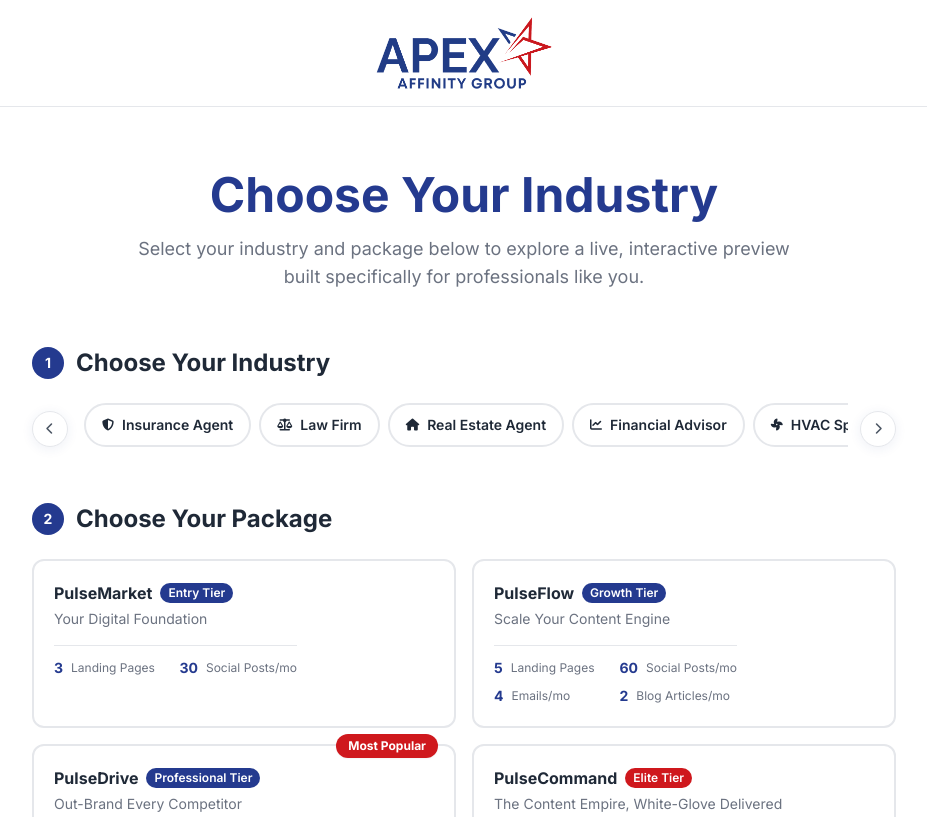
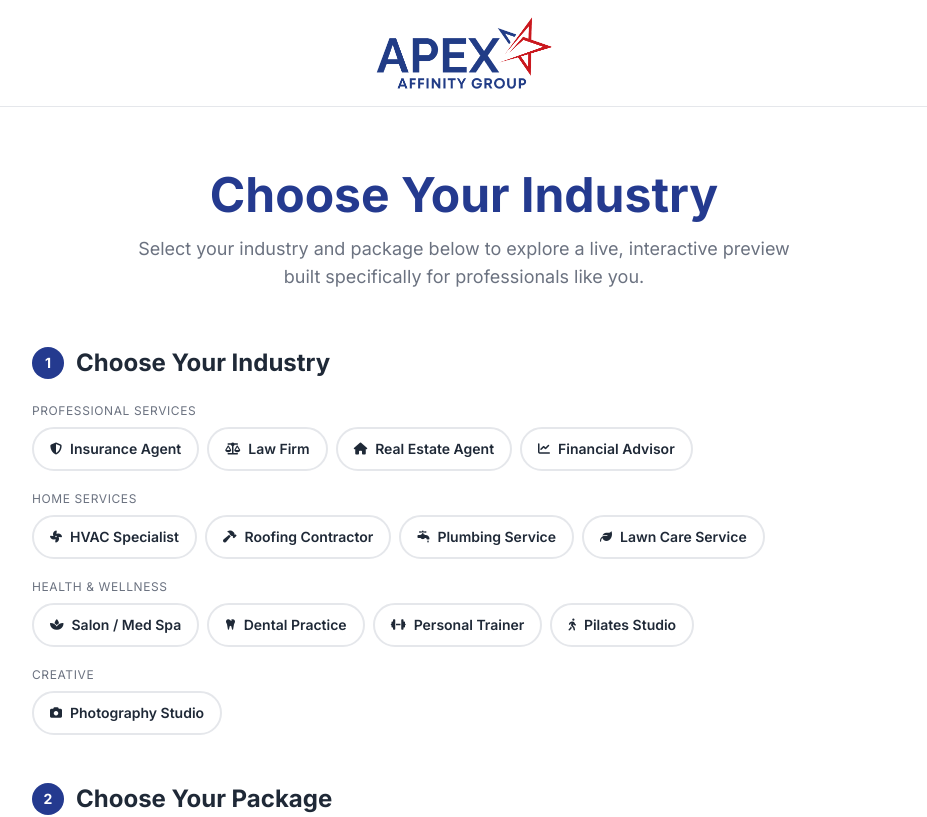
Before and after one commit to DessiM15/apex-demos, a Next.js app: page /demo/select in a window 1280 px wide. Shown: the top 817 px of the page, without its empty margins (176-1103 px from the left). Built offline with nearby package versions, Linux system fonts and the light colour scheme.

Commit message:
Categorize industries under grouped headers on select page
Replace horizontal scroll strip with category-grouped layout
(Professional Services, Home Services, Health & Wellness, Creative)
so industries wrap naturally and are easier to scan.

Co-Authored-By: Claude Opus 4.6 <noreply@anthropic.com>

```diff
--- a/app/demo/select/page.tsx
+++ b/app/demo/select/page.tsx
@@ -1,5 +1,5 @@
 'use client'
-import { useState, useRef } from 'react'
+import { useState } from 'react'
 import { AnimatePresence } from 'framer-motion'
 import { useRouter } from 'next/navigation'
 import { motion } from 'framer-motion'
@@ -8,10 +8,11 @@ import { staggerContainer, fadeInUp, viewport } from '@/lib/animations'
 import { packages, PackageSlug } from '@/data/packages'
 import { industries, IndustrySlug } from '@/data/industries'
 
-const industryList: IndustrySlug[] = [
-  'insurance', 'lawfirm', 'realestate', 'financial',
-  'hvac', 'roofing', 'salonspa', 'photography',
-  'dental', 'plumbing', 'trainer', 'pilates', 'lawncare',
+const industryCategories: { label: string; slugs: IndustrySlug[] }[] = [
+  { label: 'Professional Services', slugs: ['insurance', 'lawfirm', 'realestate', 'financial'] },
+  { label: 'Home Services',        slugs: ['hvac', 'roofing', 'plumbing', 'lawncare'] },
+  { label: 'Health & Wellness',    slugs: ['salonspa', 'dental', 'trainer', 'pilates'] },
+  { label: 'Creative',             slugs: ['photography'] },
 ]
 const packageList:  PackageSlug[]  = ['pulsemarket', 'pulseflow', 'pulsedrive', 'pulsecommand']
 
@@ -20,21 +21,11 @@ export default function DemoSelectorPage() {
   const [selectedIndustry, setSelectedIndustry] = useState<IndustrySlug | null>(null)
   const [selectedPackage,  setSelectedPackage]  = useState<PackageSlug  | null>(null)
   const [hoveredPackage,   setHoveredPackage]   = useState<PackageSlug  | null>(null)
-  const scrollRef = useRef<HTMLDivElement>(null)
 
   function handleGo() {
     if (selectedIndustry && selectedPackage) {
       router.push(`/demo/${selectedIndustry}/${selectedPackage}`)
     }
-  }
-
-  function scrollIndustries(direction: 'left' | 'right') {
-    if (!scrollRef.current) return
-    const scrollAmount = 300
-    scrollRef.current.scrollBy({
-      left: direction === 'left' ? -scrollAmount : scrollAmount,
-      behavior: 'smooth',
-    })
   }
 
   return (
@@ -60,7 +51,7 @@ export default function DemoSelectorPage() {
           </p>
         </motion.div>
 
-        {/* Step 1 — Industry (scrollable with arrows) */}
+        {/* Step 1 — Industry */}
         <motion.section
           className="mb-12"
           variants={fadeInUp} initial="hidden" whileInView="visible" viewport={viewport}
@@ -70,22 +61,12 @@ export default function DemoSelectorPage() {
             <h2 className="text-2xl font-bold text-brand-text">Choose Your Industry</h2>
           </div>
 
-          <div className="relative md:px-12">
-            {/* Left arrow */}
-            <button
-              onClick={() => scrollIndustries('left')}
-              className="absolute left-0 top-1/2 -translate-y-1/2 z-10 w-9 h-9 rounded-full bg-white shadow-card border border-gray-200 flex items-center justify-center text-gray-600 hover:bg-gray-50 transition-colors cursor-pointer hidden md:flex"
-            >
-              <i className="fa-solid fa-chevron-left text-xs"></i>
-            </button>
-
-            {/* Scrollable pills */}
-            <div
-              ref={scrollRef}
-              className="flex gap-2 overflow-x-auto scrollbar-hide pb-2 px-1"
-              style={{ scrollbarWidth: 'none', msOverflowStyle: 'none' }}
-            >
-              {industryList.map(slug => {
+          <div className="space-y-5">
+            {industryCategories.map(category => (
+              <div key={category.label}>
+                <p className="text-xs uppercase tracking-wider text-brand-muted mb-2">{category.label}</p>
+                <div className="flex flex-wrap gap-2">
+                  {category.slugs.map(slug => {
                     const ind = industries[slug]
                     const active = selectedIndustry === slug
                     return (
@@ -93,7 +74,7 @@ export default function DemoSelectorPage() {
                         key={slug}
                         onClick={() => setSelectedIndustry(slug)}
                         className={`
-                      inline-flex items-center gap-2 px-4 py-2.5 rounded-pill border-2 text-sm font-semibold transition-all duration-200 cursor-pointer whitespace-nowrap shrink-0
+                          inline-flex items-center gap-2 px-4 py-2.5 rounded-pill border-2 text-sm font-semibold transition-all duration-200 cursor-pointer whitespace-nowrap
                           ${active
                             ? 'border-apex-blue bg-apex-blue text-white shadow-card-hover'
                             : 'border-brand-border bg-white text-brand-text hover:border-apex-blue hover:text-apex-blue'}
@@ -106,14 +87,8 @@ export default function DemoSelectorPage() {
                     )
                   })}
                 </div>
-
-            {/* Right arrow */}
-            <button
-              onClick={() => scrollIndustries('right')}
-              className="absolute right-0 top-1/2 -translate-y-1/2 z-10 w-9 h-9 rounded-full bg-white shadow-card border border-gray-200 flex items-center justify-center text-gray-600 hover:bg-gray-50 transition-colors cursor-pointer hidden md:flex"
-            >
-              <i className="fa-solid fa-chevron-right text-xs"></i>
-            </button>
+              </div>
+            ))}
           </div>
         </motion.section>
 
```
Lines whose indentation alone changed are shown as unchanged.
